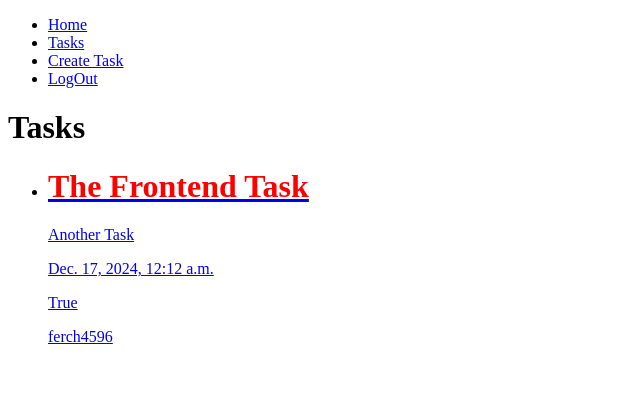
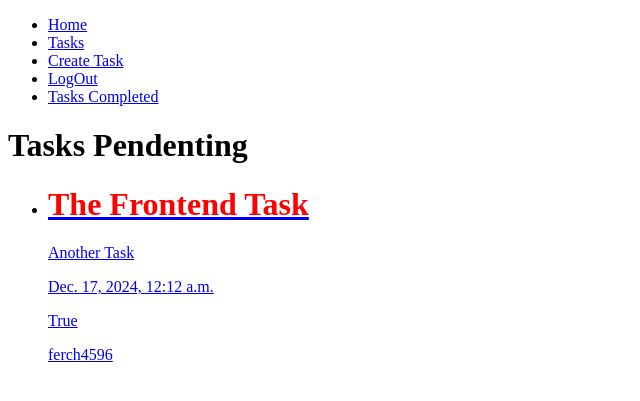
Before and after one commit to FerxhoDev/DjangoApp, a Django app: page /tasks/ in a window 1280 px wide. Shown: the top 401 px of the page, without its empty margins (0-640 px from the left). Run offline with Django 5.2, Linux system fonts and the light colour scheme; a user stored in the database is signed in; data comes from the database, SQL or seed files in the repository; both versions use the stored data as it was after the commit.

Commit message:
List of task completed add

```diff
--- a/crudapp/urls.py
+++ b/crudapp/urls.py
@@ -23,6 +23,7 @@ urlpatterns = [
     path('', views.index, name='home'),
     path('signup/', views.signup, name='signup'),
     path('tasks/', views.tasks, name='tasks'),
+    path('tasks_completed/', views.tasks_completed, name='tasks_completed'),
     path('tasks/create/', views.createtask, name='create_task'),
     path('tasks/<int:task_id>/', views.task_detail, name='task_detail'),
     path('tasks/<int:task_id>/complete/', views.complete_task, name='complete_task'),
--- a/tasks/templates/base.html
+++ b/tasks/templates/base.html
@@ -16,6 +16,7 @@
             <li><a href="/tasks">Tasks</a></li>
             <li><a href="/tasks/create">Create Task</a></li>
             <li><a href="/logout">LogOut</a></li>
+            <li><a href="/tasks_completed">Tasks Completed</a></li>
             {% else %}
             <li><a href="/signup">SignUp</a></li>
             <li><a href="/signin">SignIn</a></li>
--- a/tasks/templates/tasks.html
+++ b/tasks/templates/tasks.html
@@ -2,7 +2,7 @@
 {% extends 'base.html' %}
 
 {% block content %}
-<h1>Tasks</h1>
+<h1>Tasks Pendenting</h1>
 
 <ul>
     {% for task in tasks %}
@@ -19,6 +19,8 @@
             <p>{{task.created}}</p>
             <p>{{task.important}}</p>
             <p>{{task.user.username}}</p>
+
+            <p>{{task.datecompleted|date:'M j Y:i'}}</p>
         </a>
     </li>
     {% endfor %}
--- a/tasks/views.py
+++ b/tasks/views.py
@@ -39,6 +39,10 @@ def signup(request):
 
 def tasks(request):
     tasks = Task.objects.filter(user=request.user, datecompleted__isnull=True)
+    return render(request, 'tasks.html', {'tasks': tasks})
+
+def tasks_completed(request):
+    tasks = Task.objects.filter(user=request.user, datecompleted__isnull=False).order_by('-datecompleted')
     return render(request, 'tasks.html', {'tasks': tasks})
 
 
```
Also changed, not shown: db.sqlite3.
